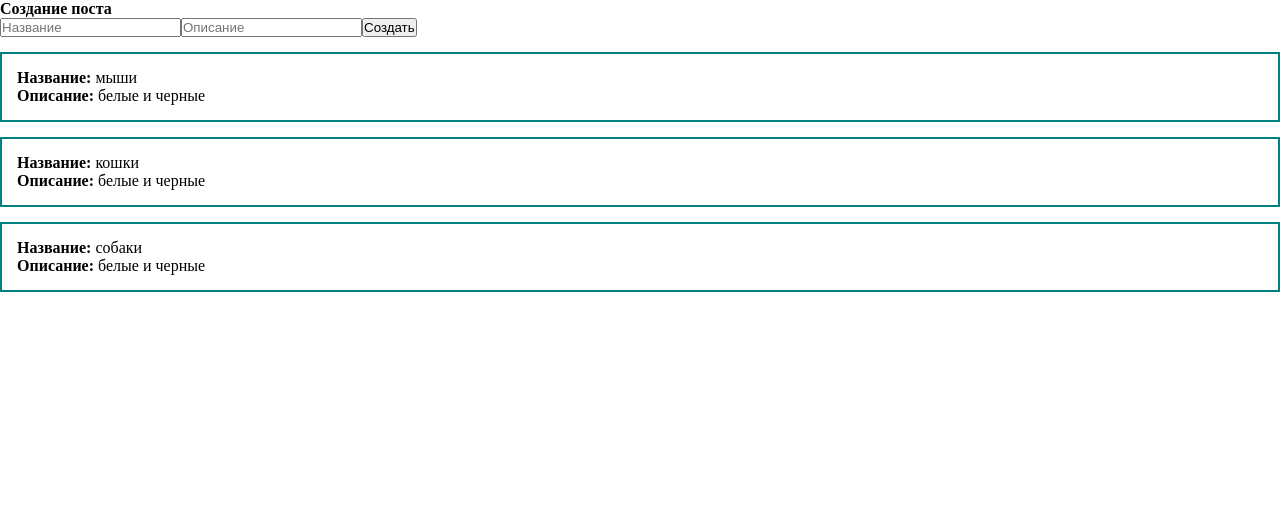
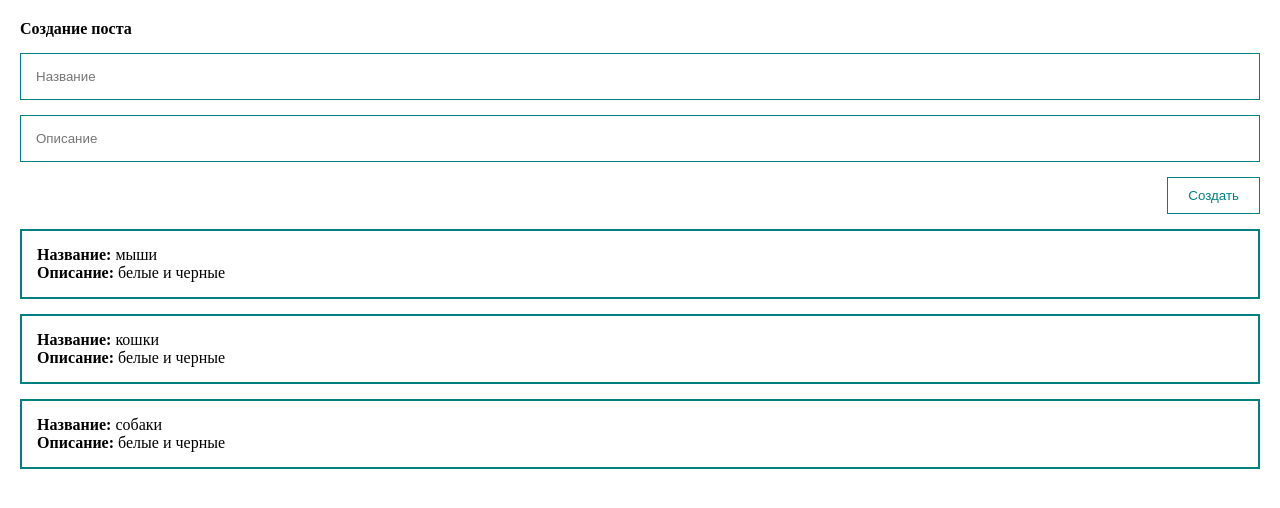
Before and after one commit to danikman89/vue, a Vue app: page / in a window 1280 px wide. Shown: the top 508 px of the page. Built offline with nearby package versions, Linux system fonts and the light colour scheme.

Commit message:
refactor: add btn style

```diff
--- a/src/App.vue
+++ b/src/App.vue
@@ -1,10 +1,10 @@
 <template>
-  <div>
+  <div class="main">
     <form>
       <h4>Создание поста</h4>
-      <input type="text" placeholder="Название" />
-      <input type="text" placeholder="Описание" />
-      <button>Создать</button>
+      <input class="input" type="text" placeholder="Название" />
+      <input class="input" type="text" placeholder="Описание" />
+      <button class="btn">Создать</button>
     </form>
     <div v-for="post in posts" class="post">
       <div><strong>Название:</strong> {{ post.title }}</div>
@@ -42,9 +42,40 @@ export default {
   box-sizing: border-box;
 }
 
+.main {
+  padding: 20px;
+}
+
 .post {
   padding: 15px;
   border: 2px solid teal;
   margin-top: 15px;
 }
+
+form {
+  display: flex;
+  flex-direction: column;
+}
+
+.input {
+  width: 100%;
+  border: 1px solid teal;
+  padding: 15px;
+  margin-top: 15px;
+}
+
+.btn {
+  background: none;
+  padding: 10px 20px;
+  color: teal;
+  align-self: flex-end;
+  border: 1px solid teal;
+  margin-top: 15px;
+  cursor: pointer;
+}
+
+.btn:hover {
+  color: white;
+  background-color: teal;
+}
 </style>
```
